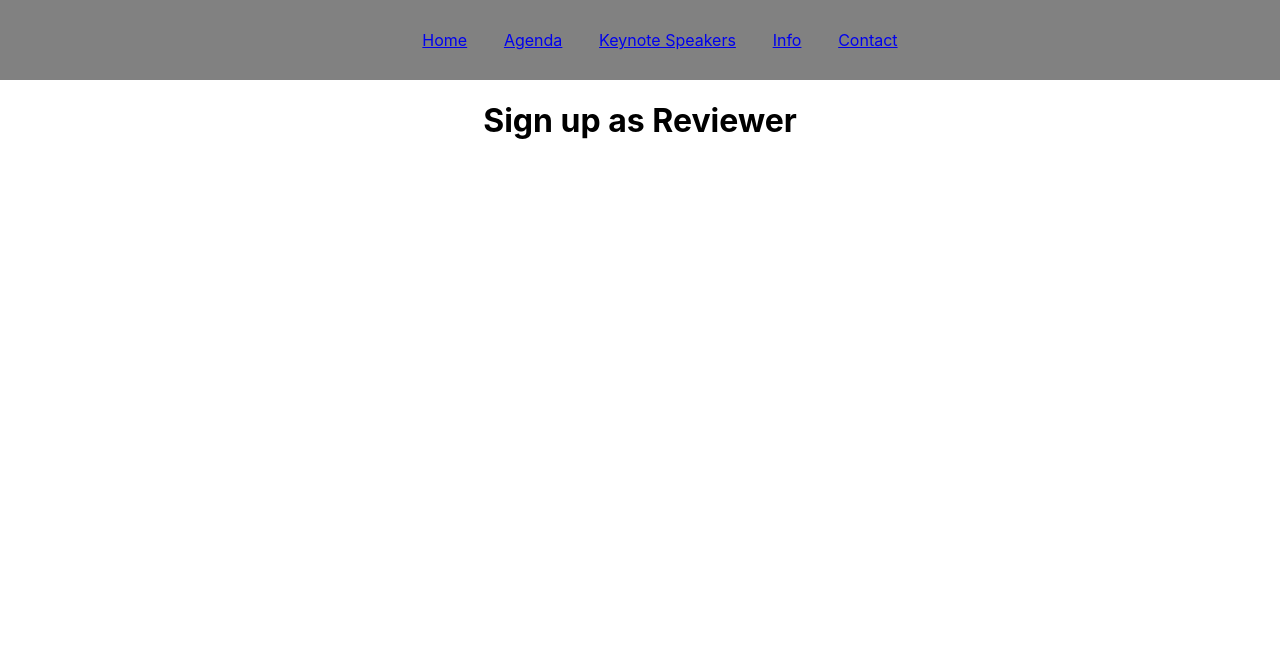
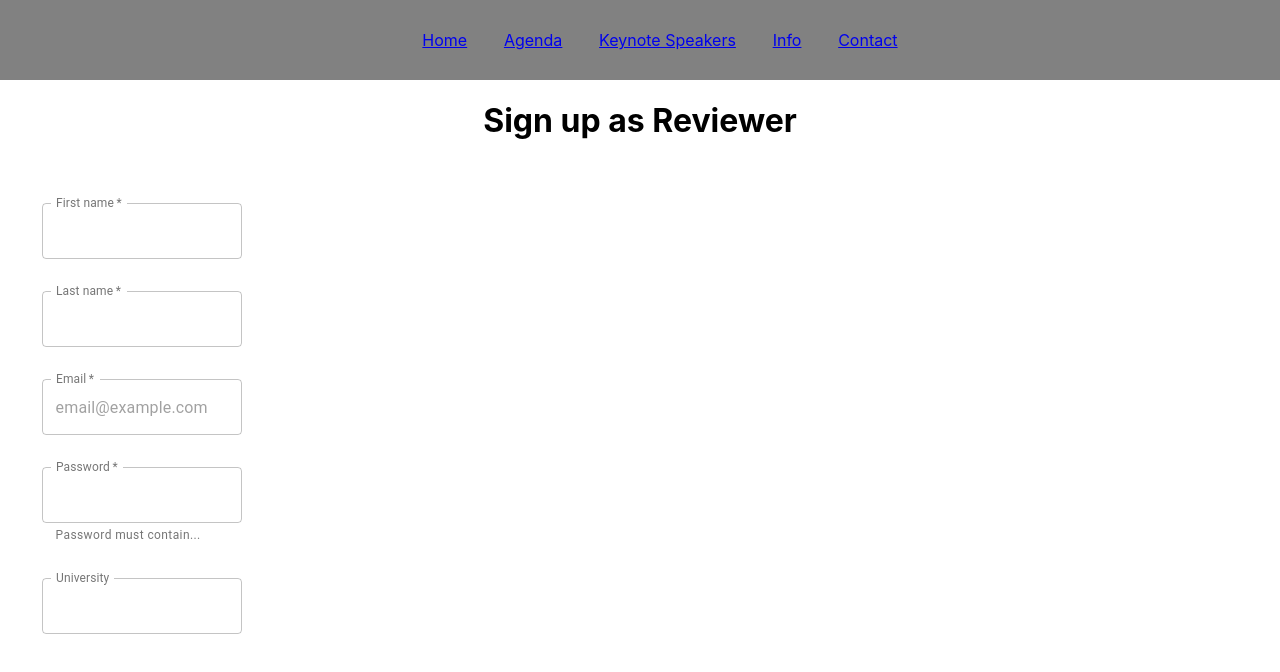
Before and after one commit to WyimaginowaneKoniki/Kongres, a React (Create React App) app in the folder web-client/: page /signup-reviewer in a window 1280 px wide. Shown: the top 672 px of the page. Built offline with nearby package versions, Linux system fonts and the light colour scheme.

Commit message:
Add SignUpForm component with TextFields

```diff
--- /dev/null
+++ b/web-client/src/components/SignUpForm.jsx
@@ -0,0 +1,102 @@
+import React from "react";
+import { makeStyles } from "@material-ui/core/styles";
+import TextField from "@material-ui/core/TextField";
+import "../App.css";
+
+function SignUpForm(props) {
+  const styles = makeStyles({
+    main: {
+      padding: "2%",
+    },
+    form: {
+      display: "flex",
+      flexDirection: "column",
+      width: "200px",
+      margin: "16px",
+    },
+    textfield: {
+      marginBottom: "32px",
+    },
+    formcontrol: {
+      marginBottom: "32px",
+    },
+  });
+
+  const style = styles();
+
+  return (
+    <div className={style.main}>
+      <form className={style.form} noValidate>
+        <TextField
+          className={style.textfield}
+          required
+          id="first-name"
+          name="first-name"
+          label="First name"
+          autoComplete="first-name"
+          InputLabelProps={{
+            shrink: true,
+          }}
+          variant="outlined"
+        />
+
+        <TextField
+          className={style.textfield}
+          required
+          id="last-name"
+          name="last-name"
+          label="Last name"
+          autoComplete="family-name"
+          InputLabelProps={{
+            shrink: true,
+          }}
+          variant="outlined"
+        />
+
+        <TextField
+          className={style.textfield}
+          required
+          id="email"
+          name="email"
+          label="Email"
+          placeholder="email@example.com"
+          autoComplete="email"
+          InputLabelProps={{
+            shrink: true,
+          }}
+          variant="outlined"
+        />
+
+        <TextField
+          className={style.textfield}
+          required
+          id="new-password"
+          name="new-password"
+          label="Password"
+          type="password"
+          helperText="Password must contain..."
+          autoComplete="new-password"
+          InputLabelProps={{
+            shrink: true,
+          }}
+          variant="outlined"
+        />
+
+        <TextField
+          className={style.textfield}
+          id="university"
+          name="university"
+          label="University"
+          autoComplete="organization"
+          InputLabelProps={{
+            shrink: true,
+          }}
+          variant="outlined"
+        />
+
+      </form>
+    </div>
+  );
+}
+
+export default SignUpForm;
--- a/web-client/src/pages/signup-reviewer.js
+++ b/web-client/src/pages/signup-reviewer.js
@@ -1,10 +1,12 @@
 import React from "react";
 import "../App.css";
+import SignUpForm from "../components/SignUpForm";
 
 function SignUpReviewer(){
     return (
         <div>
           <h1>Sign up as Reviewer</h1>
+          <SignUpForm />
         </div>
       );
 
```
